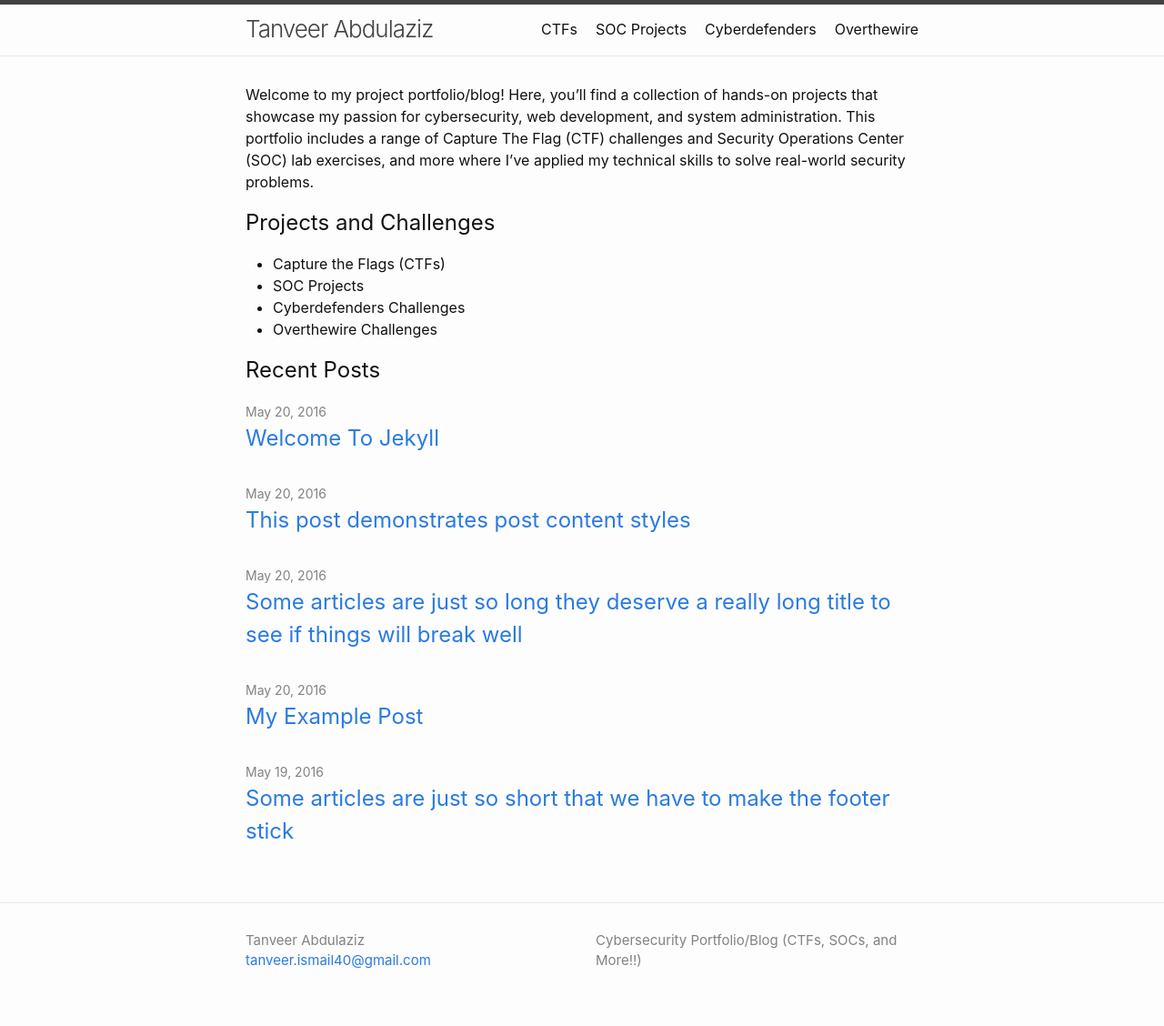
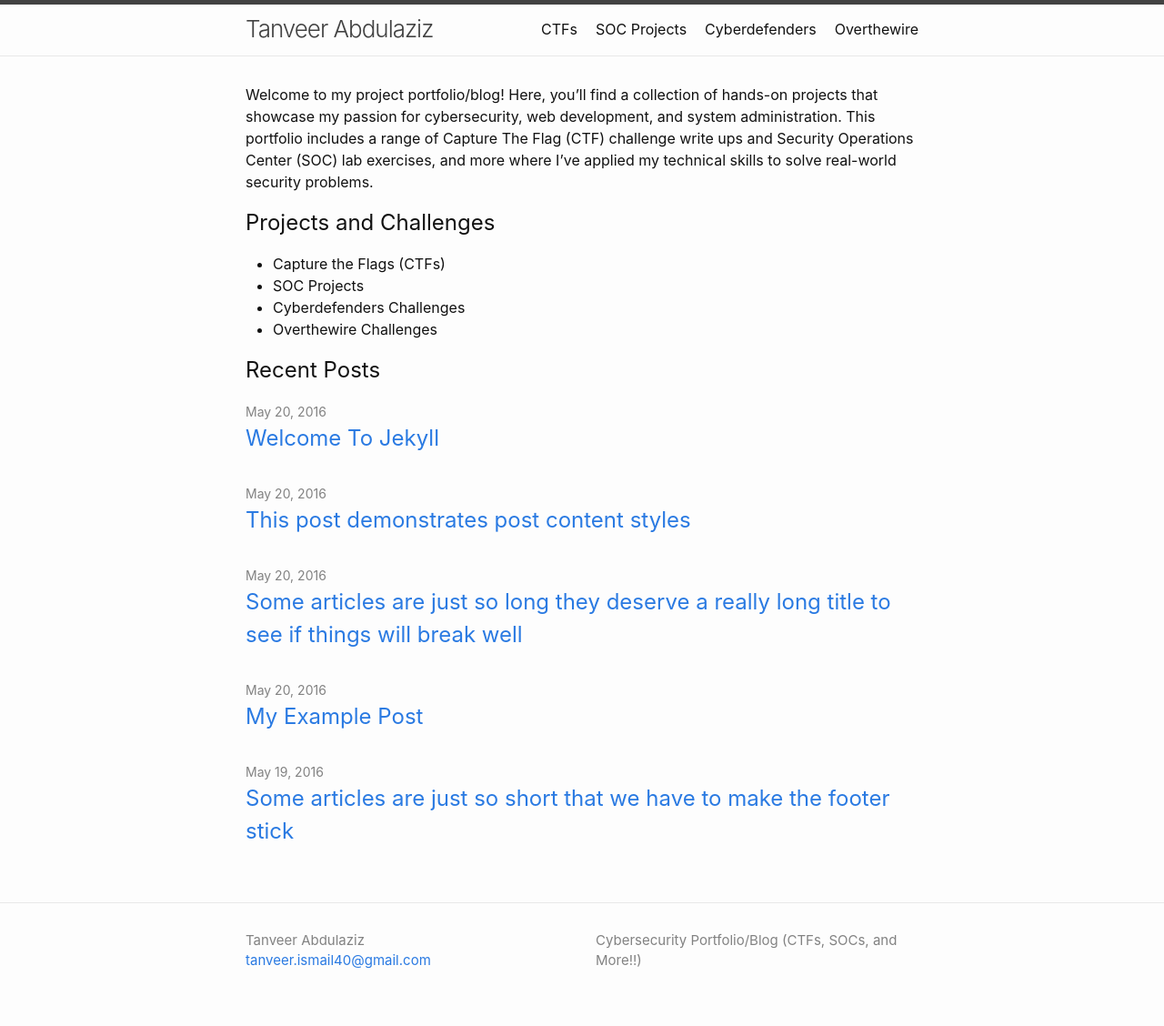
Before and after one commit to Firerey12/firerey12.github.io, a Jekyll site: the page built from index.md, in a window 1280 px wide. Shown: the whole page at 91% size. Built offline with Jekyll 4.4.1, drawn with Linux system fonts in a browser that asks for light colours.

Commit message:
Update index.md

```diff
--- a/index.md
+++ b/index.md
@@ -8,7 +8,7 @@
 layout: home
 ---
 
-Welcome to my project portfolio/blog! Here, you'll find a collection of hands-on projects that showcase my passion for cybersecurity, web development, and system administration. This portfolio includes a range of Capture The Flag (CTF) challenges and Security Operations Center (SOC) lab exercises, and more where I've applied my technical skills to solve real-world security problems.
+Welcome to my project portfolio/blog! Here, you'll find a collection of hands-on projects that showcase my passion for cybersecurity, web development, and system administration. This portfolio includes a range of Capture The Flag (CTF) challenge write ups and Security Operations Center (SOC) lab exercises, and more where I've applied my technical skills to solve real-world security problems.
 
 ## Projects and Challenges
 - Capture the Flags (CTFs)
```
